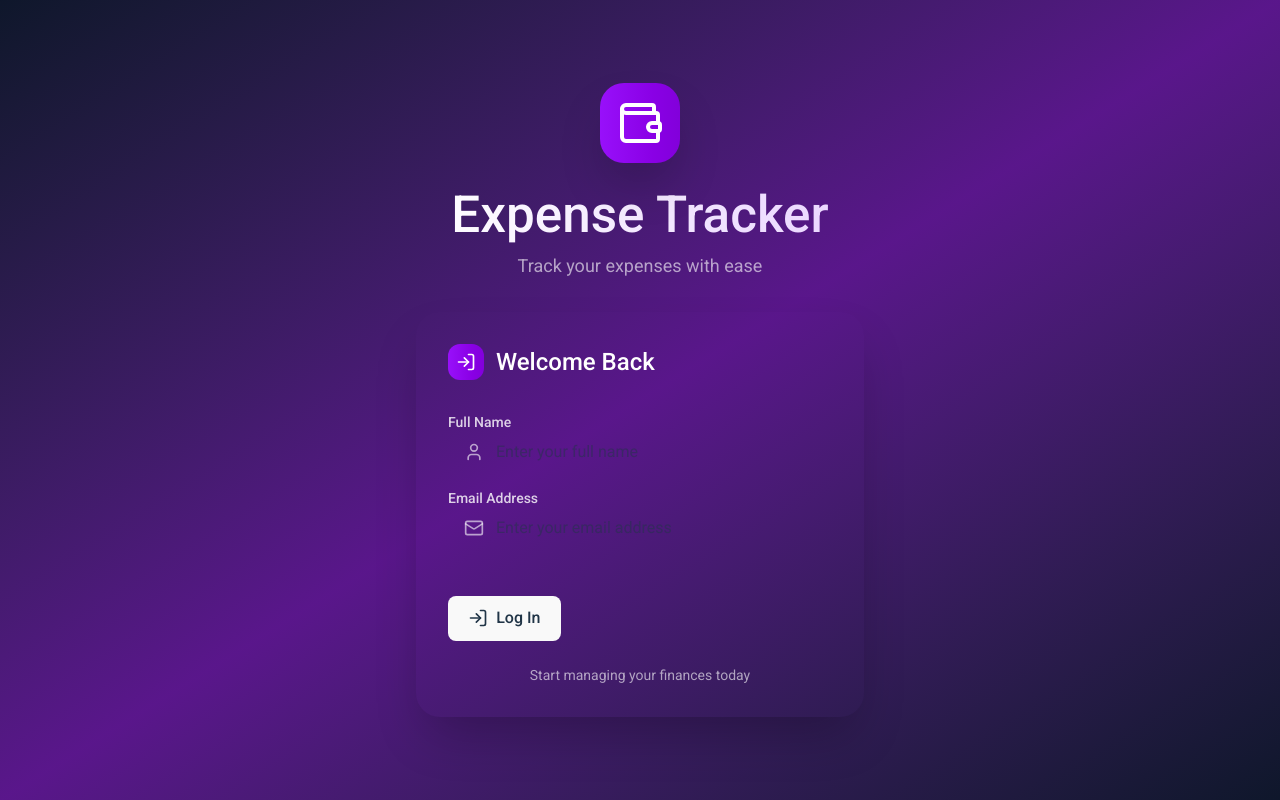
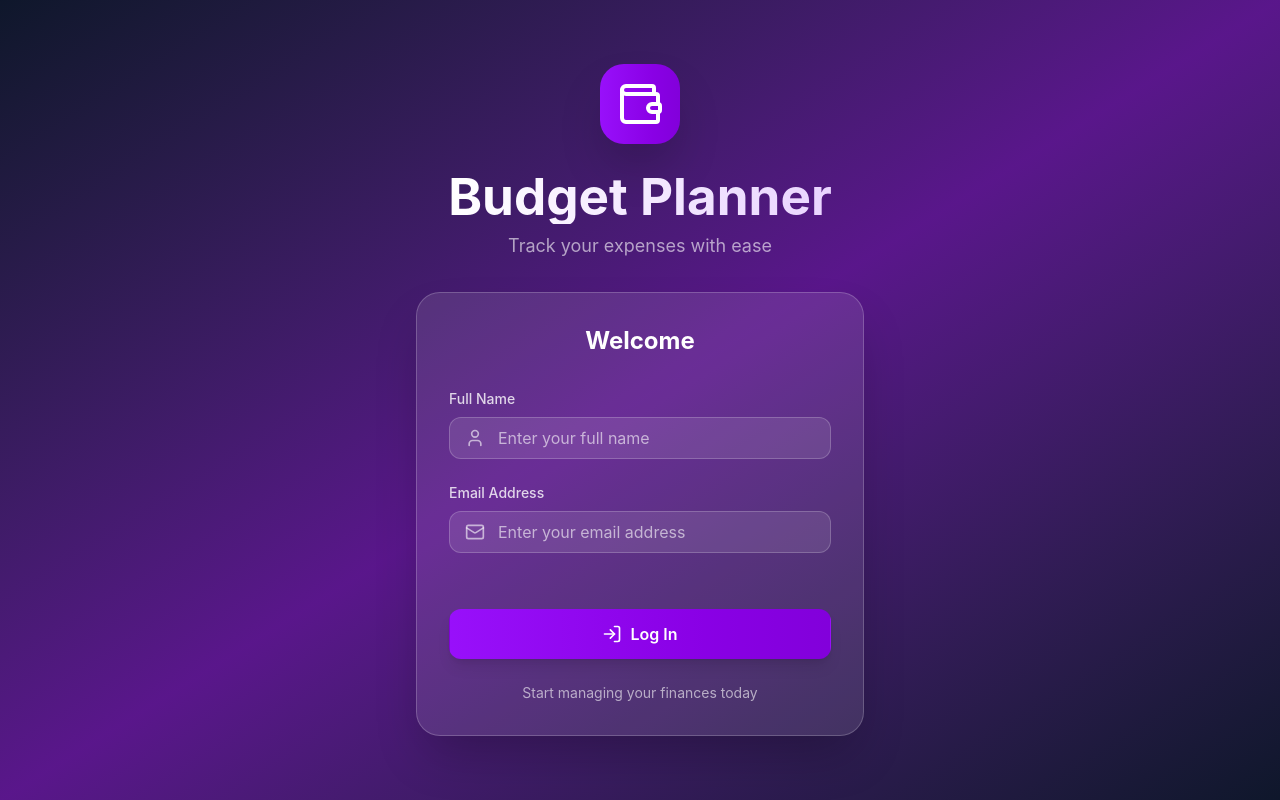
Before and after one commit to HarshVarma24/budget-planner, a React (Vite) app: page / in a window 1280 px wide. Built offline with nearby package versions, Linux system fonts and the light colour scheme.

Commit message:
Login Page Updated

```diff
--- a/src/components/Login.jsx
+++ b/src/components/Login.jsx
@@ -16,12 +16,12 @@ function Login({ onLogin }) {
     <div className="min-h-screen bg-gradient-to-br from-slate-900 via-purple-900 to-slate-900 flex items-center justify-center p-4">
       <div className="w-full max-w-md">
         {/* Logo/Header */}
-        <div className="text-center mb-8 slide-in">
+        <div className="flex flex-col items-center text-center mb-8 slide-in">
           <div className="inline-flex items-center justify-center p-4 bg-gradient-to-r from-purple-600 to-purple-700 rounded-3xl mb-6 shadow-2xl">
             <Wallet className="w-12 h-12 text-white" />
           </div>
           <h1 className="text-4xl font-bold bg-gradient-to-r from-white to-purple-200 bg-clip-text text-transparent mb-2">
-            Expense Tracker
+            Budget Planner
           </h1>
           <p className="text-white/60 text-lg">
             Track your expenses with ease
@@ -29,14 +29,10 @@ function Login({ onLogin }) {
         </div>
 
         {/* Login Form */}
-        <div className="glass-card rounded-3xl p-8 shadow-2xl slide-in">
-          <div className="flex items-center gap-3 mb-8">
-            <div className="p-2 bg-gradient-to-r from-purple-600 to-purple-700 rounded-xl">
-              <LogIn className="w-5 h-5 text-white" />
-            </div>
-            <h2 className="text-2xl font-bold text-white">Welcome Back</h2>
+        <div className="bg-white/10 backdrop-blur-1g border border-white/20 rounded-3xl p-8 shadow-2xl slide-in mx-auto">
+          <div className="flex items-center justify-center gap-3 mb-8">
+            <h2 className="text-2xl font-bold text-white justify-center text-center">Welcome</h2>
           </div>
-
           <form onSubmit={handlesubmit} className="space-y-6">
             <div>
               <label className="block text-sm font-medium text-white/80 mb-2">
@@ -51,7 +47,7 @@ function Login({ onLogin }) {
                   placeholder="Enter your full name"
                   value={name}
                   onChange={(e) => setName(e.target.value)}
-                  className="input-field pl-12"
+                  className="input-field pl-12 py-2"
                   required
                 />
               </div>
@@ -70,7 +66,7 @@ function Login({ onLogin }) {
                   placeholder="Enter your email address"
                   value={email}
                   onChange={(e) => setEmail(e.target.value)}
-                  className="input-field pl-12"
+                  className="input-field pl-12 py-2"
                   required
                 />
               </div>
--- a/src/index.css
+++ b/src/index.css
@@ -36,8 +36,7 @@ body {
   min-width: 320px;
   min-height: 100vh;
   width: 100%; /* Ensure full width */
-  font-family: 'Roboto', sans-serif;
-}
+  font-family: 'Inter', -apple-system, BlinkMacSystemFont, 'Segoe UI', 'Roboto', sans-serif;}
 
 h1 {
   font-size: 3.2em;
@@ -75,3 +74,13 @@ button:focus-visible {
     background-color: #f9f9f9;
   }
 }
+
+.input-field{
+  @apply w-full rounded-xl bg-white/10 border border-white/20
+  text-white placeholder:text-white/60 focus:outline-none
+  focus:ring-2 focus:ring-purple-400 focus:border-transparent transition-all duration-200;
+}
+
+  .button-primary {
+    @apply w-full bg-gradient-to-r from-purple-600 to-purple-700 text-white py-3 px-6 rounded-xl hover:from-purple-700 hover:to-purple-800 transition-all duration-200 font-semibold shadow-lg hover:shadow-xl transform hover:scale-105;
+  }
```
